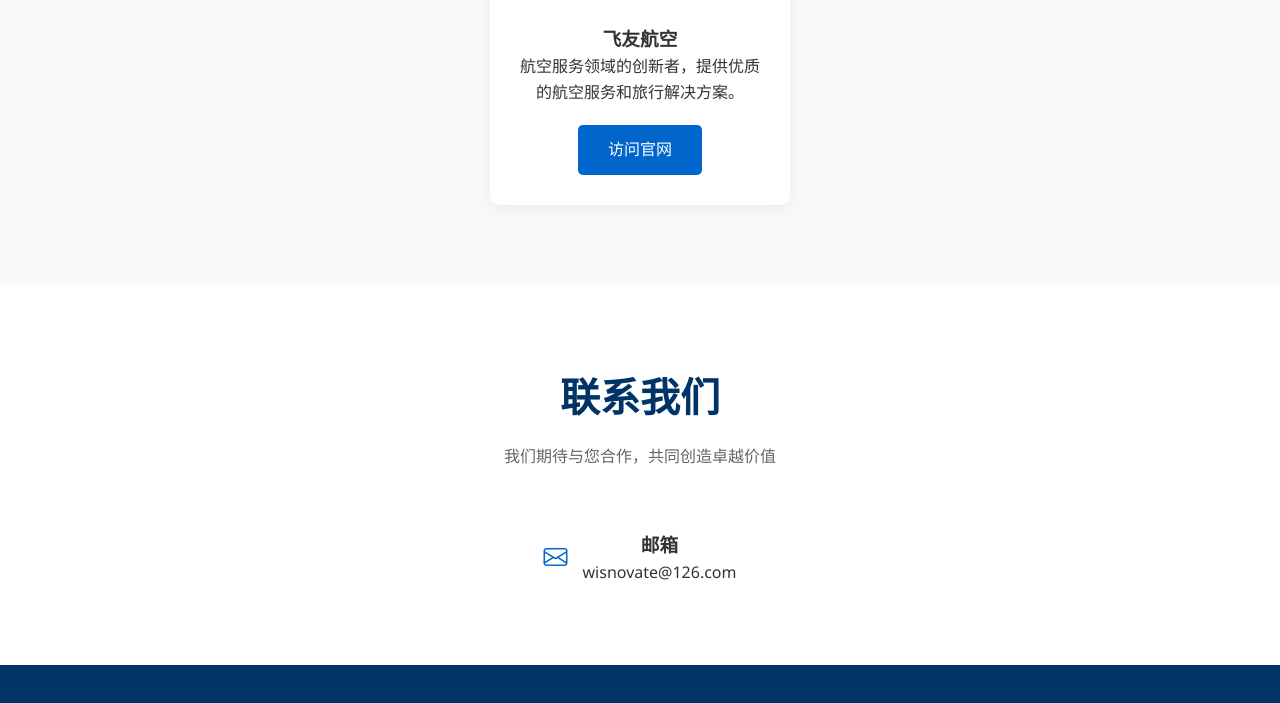
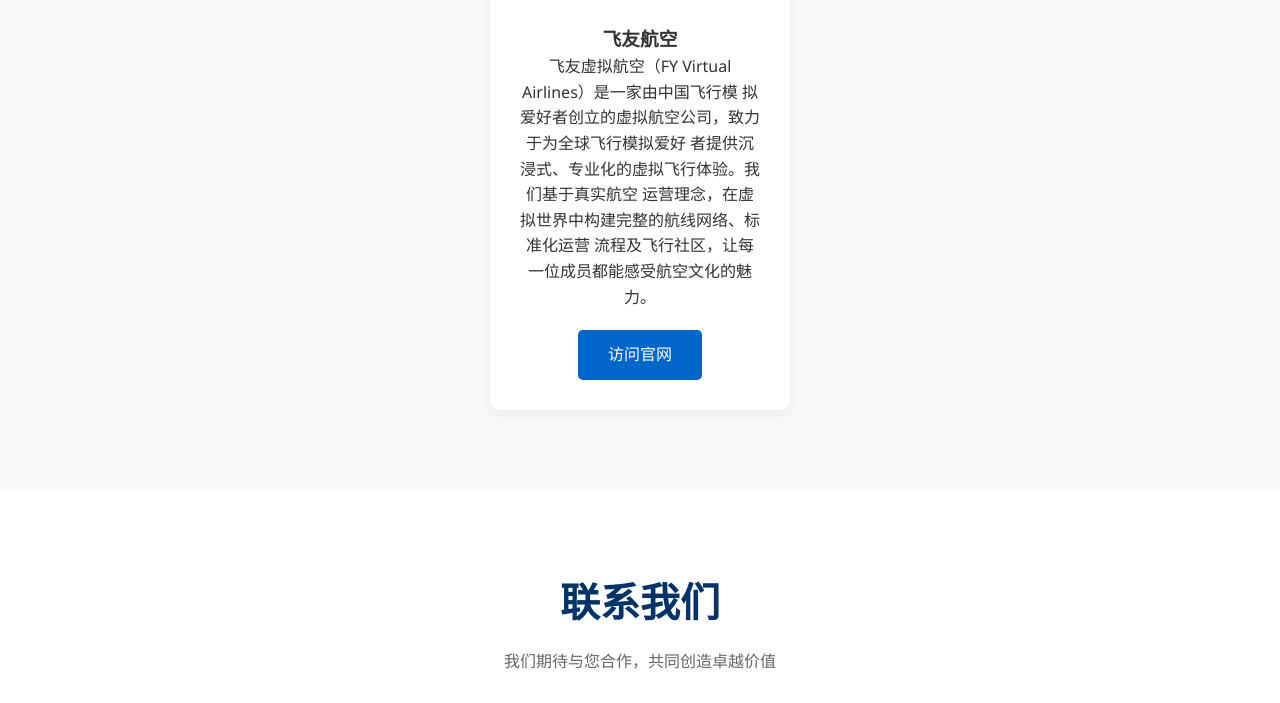
Before and after one commit to wisnovate/wisnovate, a plain HTML site: page index.html in a window 1280 px wide. Shown: the part 2848-3551 px from the top of the page. Drawn offline with nearby package versions, Linux system fonts and the light colour scheme.

Commit message:
Add files via upload

```diff
--- a/index.html
+++ b/index.html
@@ -498,7 +498,7 @@
                 <div class="subsidiary-card">
                     <img src="https://s21.ax1x.com/2025/08/12/pVwFbuT.png" alt="飞友航空logo">
                     <h3>飞友航空</h3>
-                    <p>航空服务领域的创新者，提供优质的航空服务和旅行解决方案。</p>
+                    <p>飞友虚拟航空（FY Virtual Airlines）是一家由中国飞行模 拟爱好者创立的虚拟航空公司，致力于为全球飞行模拟爱好 者提供沉浸式、专业化的虚拟飞行体验。我们基于真实航空 运营理念，在虚拟世界中构建完整的航线网络、标准化运营 流程及飞行社区，让每一位成员都能感受航空文化的魅力。</p>
                     <a href="https://fyairlines.com.cn/" target="_blank" class="btn">访问官网</a>
                 </div>
             </div>
```
